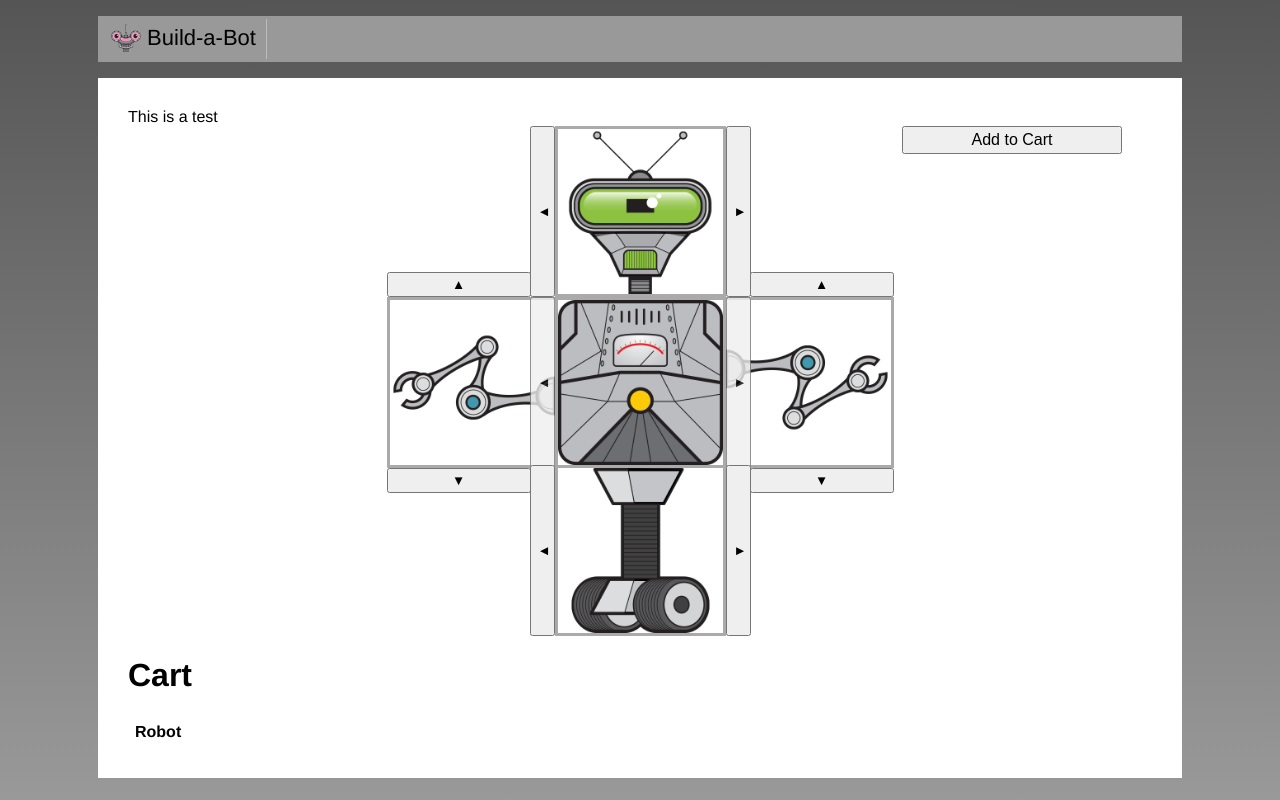
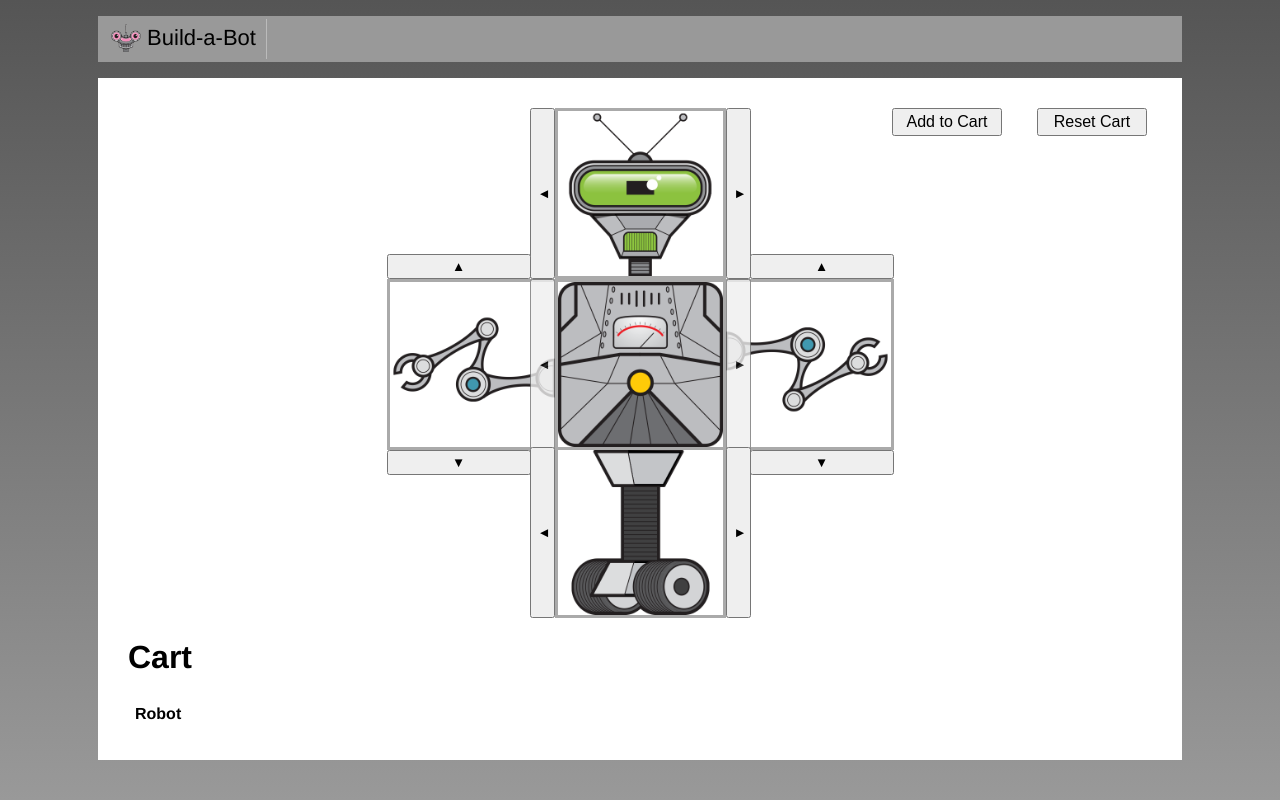
Before and after one commit to gurujagru/Building-robot-vue-tutorial-parctise-, a Vue app: page / in a window 1280 px wide. Built offline with nearby package versions, Linux system fonts and the light colour scheme.

Commit message:
ROBOT-counter added

```diff
--- a/src/App.vue
+++ b/src/App.vue
@@ -11,8 +11,7 @@
       </nav>
     </header>
     <main>
-        This is a test
-        <RobotBuilder />
+        <robot-builder/>
     </main>
   </div>
 </template>
```
Also changed, not shown: src/build/RobotBuilder.vue.
